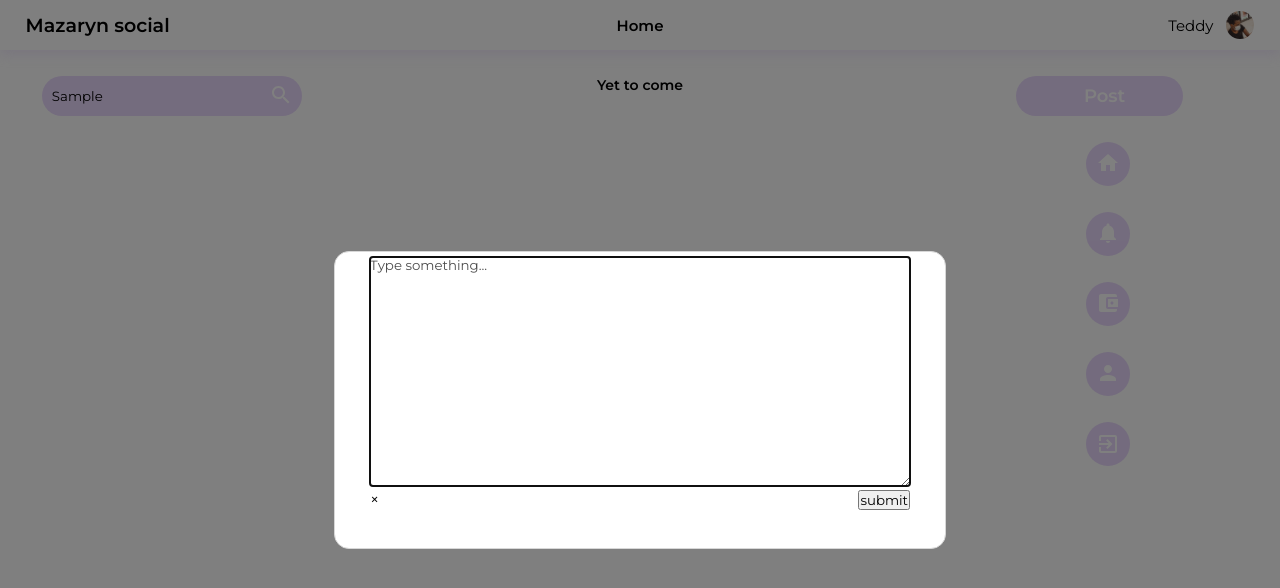
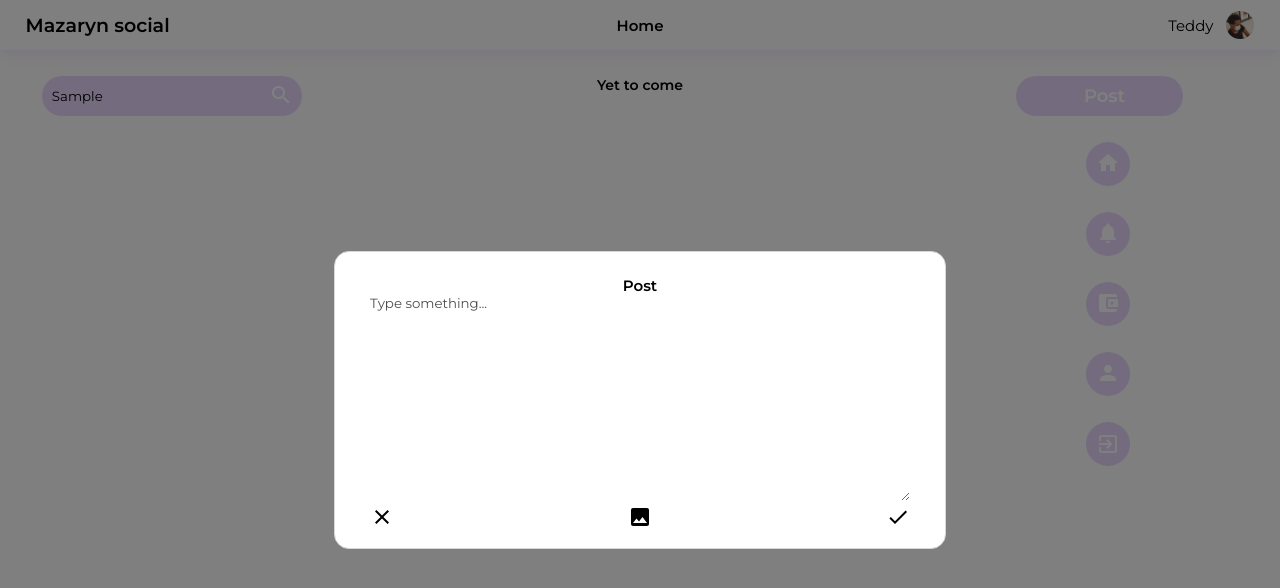
Before and after one commit to aiden77mori/mazaryn-frontend, a React (Create React App) app: page /wallet in a window 1280 px wide. Both pictures are taken after typing "Sample" into the empty fields and a click on the button "Post". Shown: the top 588 px of the page. Built offline with nearby package versions, Linux system fonts and the light colour scheme.

Commit message:
card css

```diff
--- a/src/components/right pane/PostCard/PostCard.css
+++ b/src/components/right pane/PostCard/PostCard.css
@@ -26,8 +26,9 @@
 
 .popupForm textarea{
     width: 100%;
-    height: 100%;
-    border-style: none;
+    height: 90%;
+    border: none;
+    outline: none;
     color: rgba(0, 0, 0, 70%);
 }
 
@@ -36,3 +37,10 @@
     flex-direction: row;
     justify-content: space-between;
 }
+
+.cardTitle{
+    font-size: 0.9375rem;
+    font-weight: bolder;
+    text-align: center;
+    padding-top: 1.1875rem;
+}
--- a/src/components/right pane/PostCard/PostCard.js
+++ b/src/components/right pane/PostCard/PostCard.js
@@ -2,6 +2,9 @@ import React, { useState } from 'react';
 import './PostCard.css';
 import Popup from 'reactjs-popup';
 import 'reactjs-popup/dist/index.css';
+import ClearIcon from '@material-ui/icons/Clear';
+import ImageIcon from '@material-ui/icons/Image';
+import CheckIcon from '@material-ui/icons/Check';
 
 function PostCard() {
   const [open, setOpen] = useState(false);
@@ -32,11 +35,13 @@ function PostCard() {
         Post
       </button>
       <Popup open={open} closeOnDocumentClick onClose={closeModal}>
+        <p className="cardTitle">Post</p>
         <form className='popupForm' onSubmit={handleSubmit}>
           <textarea onChange={handleChange} value={post}/>
           <div className='popupFormBtns'>
-            <a className="close" onClick={closeModal}>&times;</a>
-            <input type='submit' value='submit'/>
+            <ClearIcon onClick={closeModal}/>
+            <ImageIcon />
+            <CheckIcon />
           </div>
         </form>
       </Popup>
```
